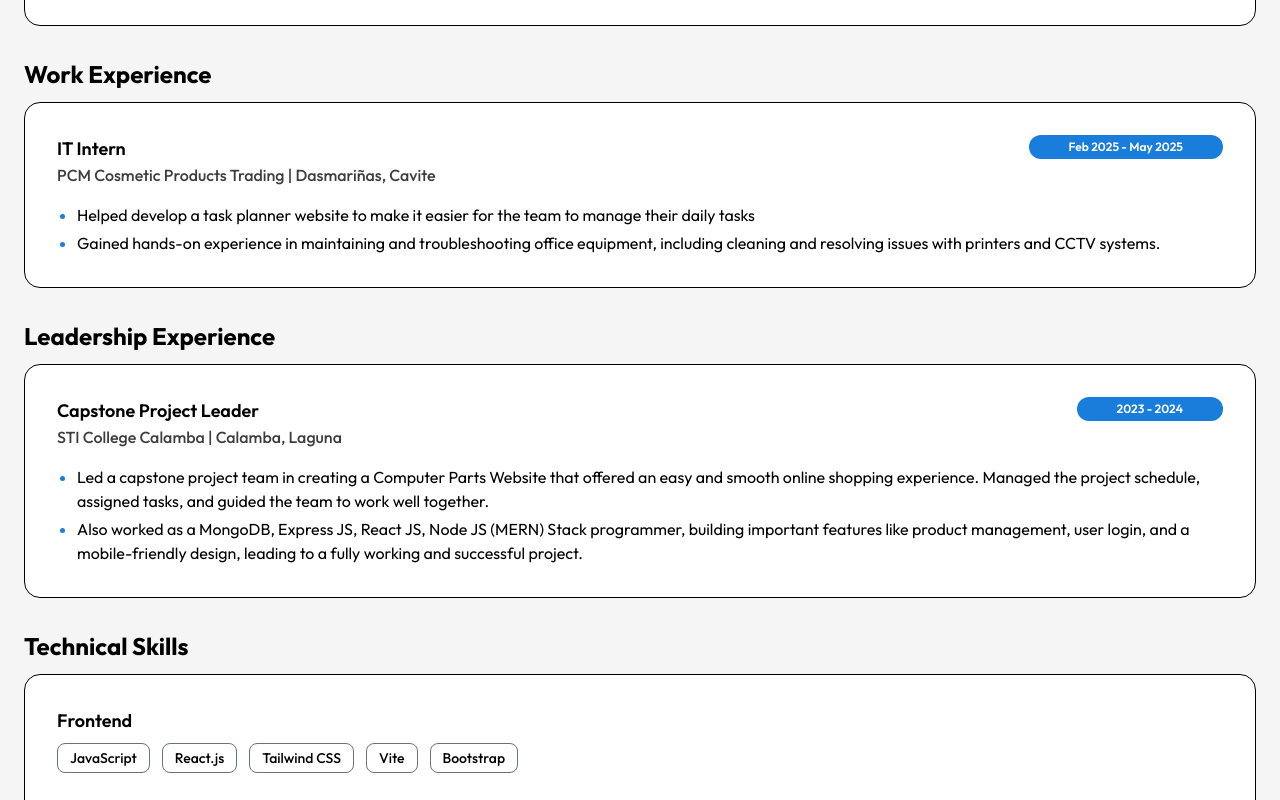
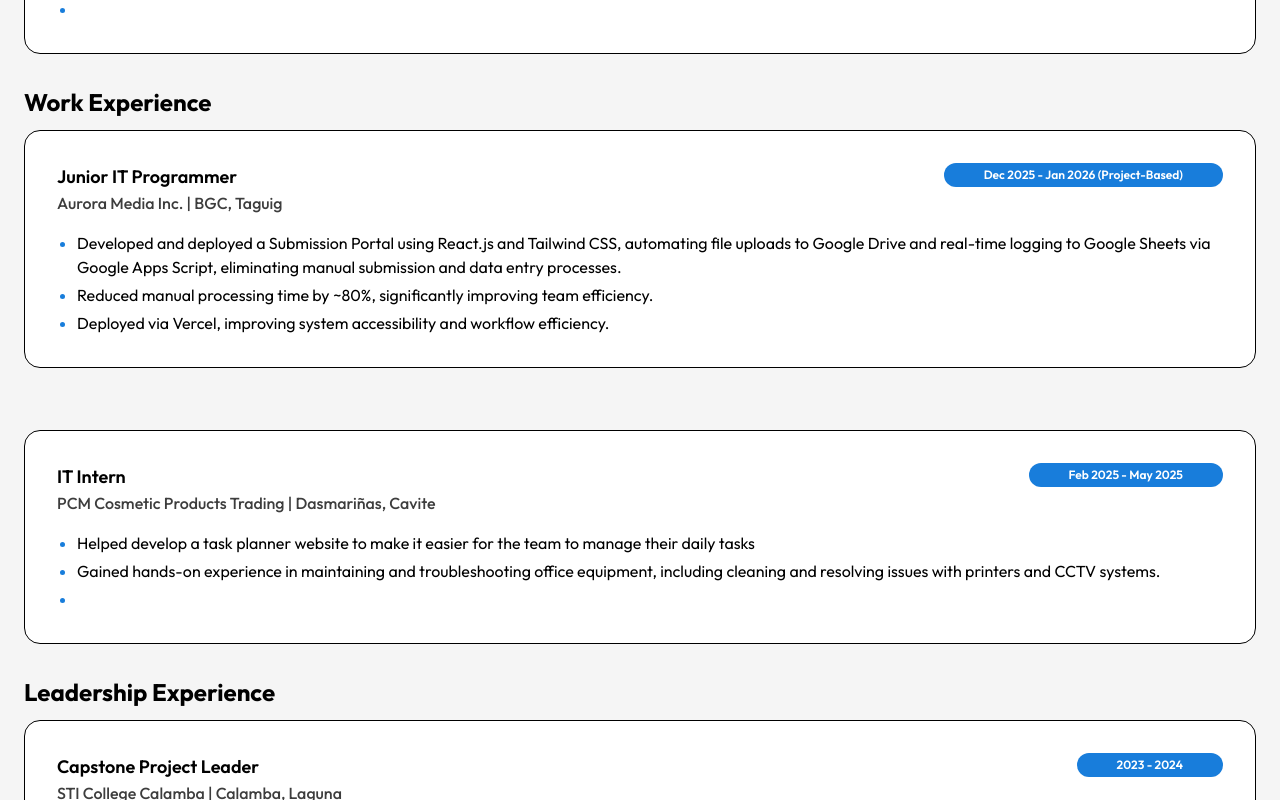
Before and after one commit to rvquiestas/my-portfolio, a React (Vite) app in the folder frontend/: page /resume in a window 1280 px wide. Shown: the part 500-1300 px from the top of the page. Built offline with nearby package versions, Linux system fonts and the light colour scheme; the HTML template or start-up script is replaced by a standard one.

Commit message:
Update Resume Page (Feb 2026)

```diff
--- a/frontend/src/components/Experience.jsx
+++ b/frontend/src/components/Experience.jsx
@@ -1,5 +1,5 @@
 
-const Experience = ({expTitle, jobTitle, jobCompanyAndLoc, task1, task2, date}) => {
+const Experience = ({expTitle, jobTitle, jobCompanyAndLoc, task1, task2, task3, date}) => {
   return (
     <div className='mb-6 sm:mb-8'>
       {/* Experience Title */}
@@ -22,6 +22,7 @@ const Experience = ({expTitle, jobTitle, jobCompanyAndLoc, task1, task2, date})
         <ol className='list-disc marker:text-secondary mt-4 ml-5 text-primary text-sm sm:text-base space-y-1'>
           <li className='wrap-break-word'>{task1}</li>
           <li className='wrap-break-word'>{task2}</li>
+          <li className='wrap-break-word'>{task3}</li>
         </ol>
       </div>
     </div>
--- a/frontend/src/components/ToolsAndFrameworks.jsx
+++ b/frontend/src/components/ToolsAndFrameworks.jsx
@@ -29,6 +29,7 @@ const ToolsAndFrameworks = () => {
             <div className="flex flex-wrap gap-2 sm:gap-3">
               <TechStack stack={"Node.js"} />
               <TechStack stack={"Express.js"} />
+              <TechStack stack={"Google Apps Script"} />
               <TechStack stack={"JWT"} />
               <TechStack stack={"Stripe"} />
               <TechStack stack={"EmailJS"} />
--- a/frontend/src/pages/Resume.jsx
+++ b/frontend/src/pages/Resume.jsx
@@ -77,6 +77,15 @@ const Resume = () => {
 
                 <Experience
                   expTitle={"Work Experience"}
+                  jobTitle={"Junior IT Programmer"}
+                  jobCompanyAndLoc={"Aurora Media Inc. | BGC, Taguig"}
+                  task1={"Developed and deployed a Submission Portal using React.js and Tailwind CSS, automating file uploads to Google Drive and real-time logging to Google Sheets via Google Apps Script, eliminating manual submission and data entry processes."}
+                  task2={"Reduced manual processing time by ~80%, significantly improving team efficiency."}
+                  task3={"Deployed via Vercel, improving system accessibility and workflow efficiency."}
+                  date={"Dec 2025 - Jan 2026 (Project-Based)"}
+                />
+
+                <Experience
                   jobTitle={"IT Intern"}
                   jobCompanyAndLoc={"PCM Cosmetic Products Trading | Dasmariñas, Cavite"}
                   task1={"Helped develop a task planner website to make it easier for the team to manage their daily tasks"}
```
Also changed, not shown: 1 other file (tests, documents, lock files or other folders).
